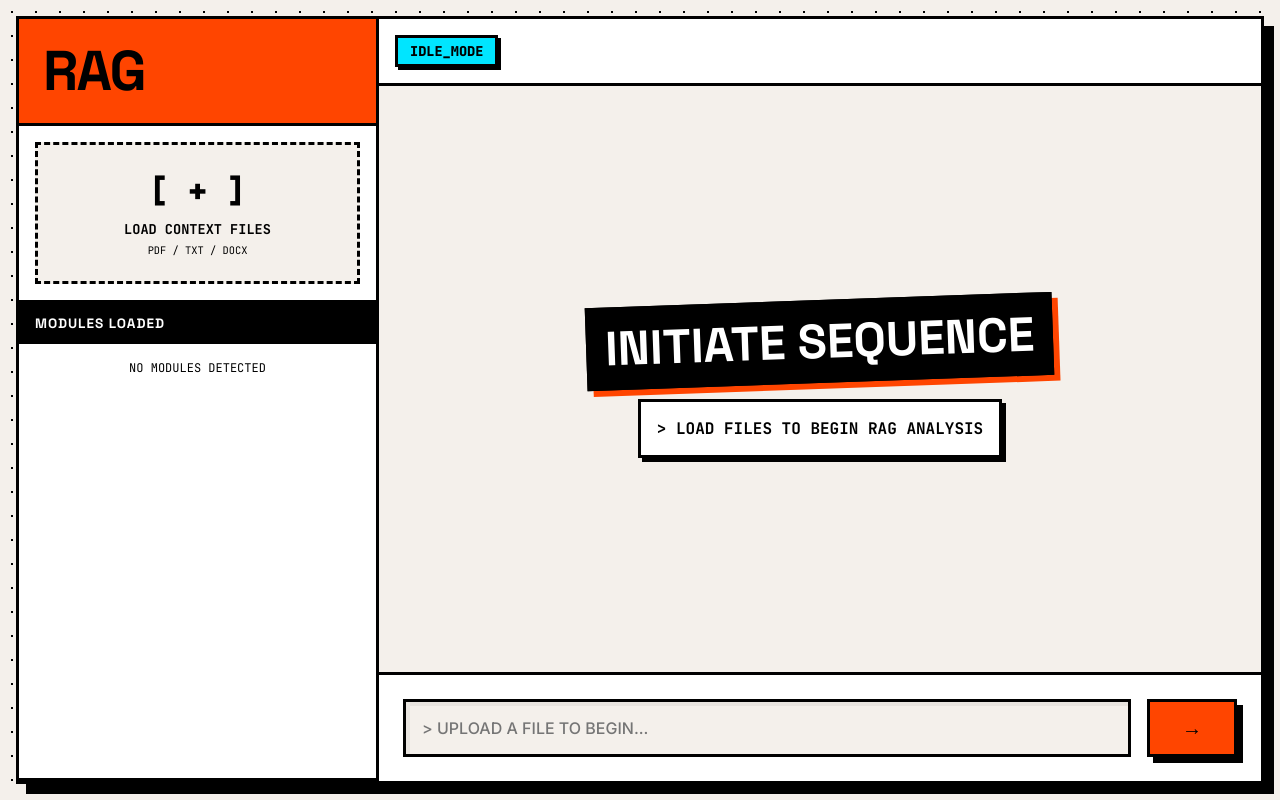
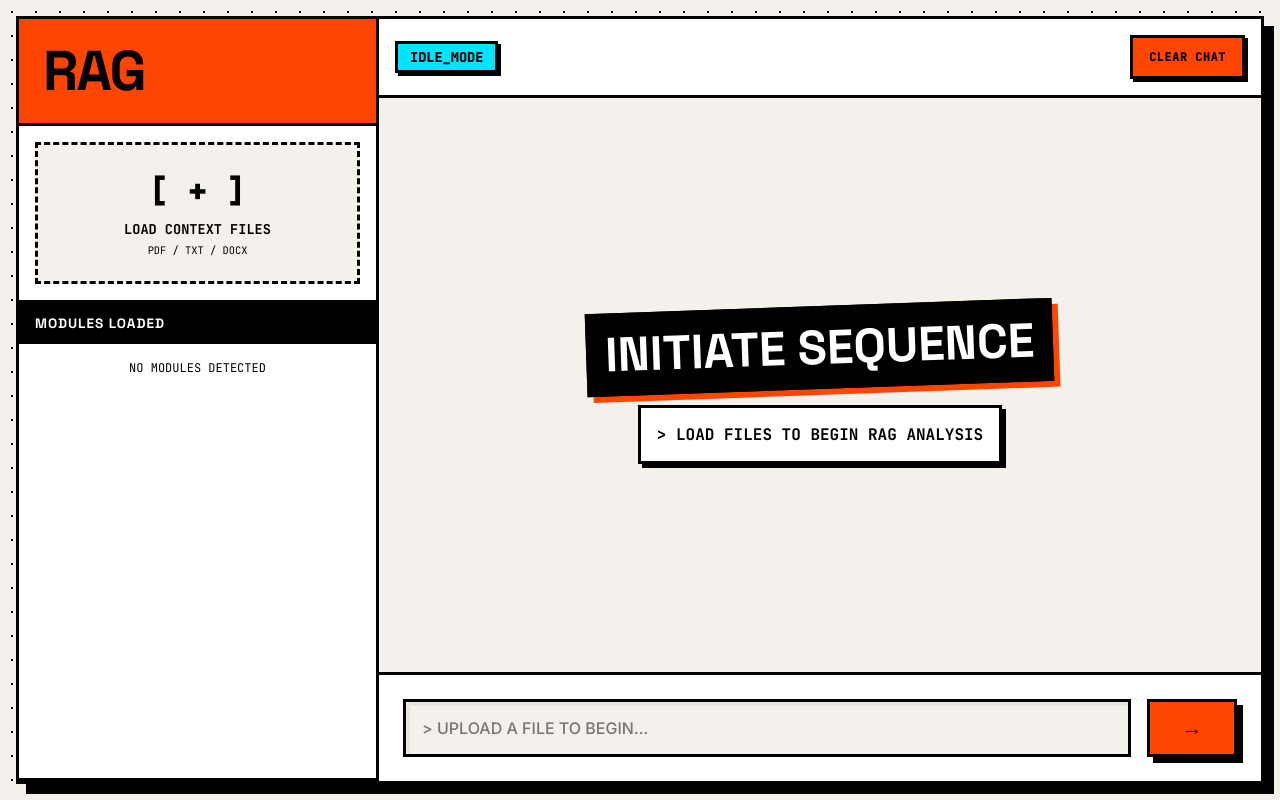
Before and after one commit to kathirm1323-ai/RAG-system, a Flask app: page / in a window 1280 px wide. Run offline with Flask 3, Linux system fonts and the light colour scheme; data that the repository does not hold is empty; some web fonts are replaced.

Commit message:
Add clear chat header action

```diff
--- a/templates/index.html
+++ b/templates/index.html
@@ -249,6 +249,38 @@
             border: var(--border-thick);
             padding: 4px 12px;
             box-shadow: 3px 3px 0px var(--black);
+        }
+
+        .clear-chat-btn {
+            min-height: 44px;
+            padding: 0.5rem 1rem;
+            background: var(--accent-orange);
+            color: var(--black);
+            border: var(--border-thick);
+            box-shadow: 3px 3px 0px var(--black);
+            cursor: pointer;
+            font-family: 'JetBrains Mono', monospace;
+            font-size: 0.75rem;
+            font-weight: 800;
+            letter-spacing: 0.04em;
+            text-transform: uppercase;
+            white-space: nowrap;
+            transition: transform 0.1s ease, box-shadow 0.1s ease;
+        }
+
+        .clear-chat-btn:hover {
+            transform: translate(-2px, -2px);
+            box-shadow: 5px 5px 0px var(--black);
+        }
+
+        .clear-chat-btn:active {
+            transform: translate(3px, 3px);
+            box-shadow: 0 0 0 var(--black);
+        }
+
+        .clear-chat-btn:focus-visible {
+            outline: 3px solid var(--accent-cyan);
+            outline-offset: 3px;
         }
 
         .active-files-badge {
@@ -509,6 +541,7 @@
         <main class="chat-area">
             <div class="chat-header">
                 <span class="mode-badge" id="mode-badge">IDLE_MODE</span>
+                <button class="clear-chat-btn" id="clear-chat-btn" type="button" title="Clear this chat's history">CLEAR CHAT</button>
             </div>
 
             <div class="active-files-badge" id="active-files-badge">
@@ -842,8 +875,8 @@
         sendBtn.addEventListener('click', sendMessage);
         queryInput.addEventListener('keypress', (e) => { if (e.key === 'Enter') sendMessage(); });
 
-        const clearBtn = document.getElementById('clear-btn');
-        if (clearBtn) {
+        const clearButtons = document.querySelectorAll('#clear-btn, #clear-chat-btn');
+        clearButtons.forEach((clearBtn) => {
             clearBtn.addEventListener('click', async () => {
                 try {
                     await fetch(API_BASE_URL + '/clear_history', {
@@ -863,7 +896,7 @@
                     showToast("PURGE FAILED", true);
                 }
             });
-        }
+        });
 
         // Initialize
         window.addEventListener('load', async () => {
```
Also changed, not shown: frontend/index.html (+41 -4 lines).
